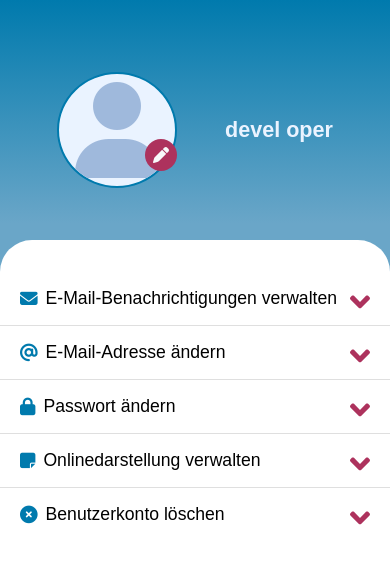
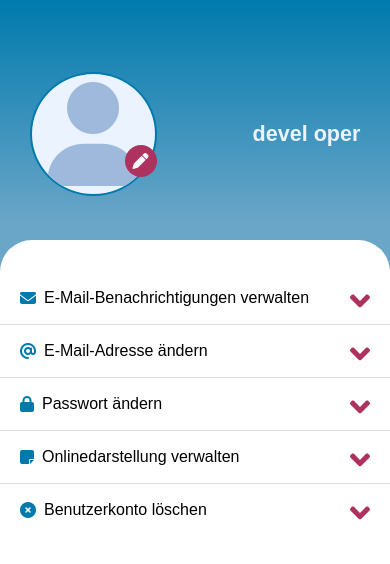
Before and after one commit to sevdeorscelik/TestAufgabe, a React (Create React App) app: page / in a window 390 px wide. Shown: the top 564 px of the page. Built offline with nearby package versions, Linux system fonts and the light colour scheme.

Commit message:
responsive

```diff
--- a/src/App.css
+++ b/src/App.css
@@ -48,6 +48,11 @@
 
 }
 
+.accordion{
+    width: 100%;
+    max-width: 850px;
+}
+
 .accordion-button {
     background-color: transparent !important;
     color: black !important;
@@ -63,57 +68,32 @@
 
 /*Mobile*/
 
-@media screen and (max-width: 425px) {
-
-
-    .Header {
+@media screen and (max-width: 575px){
+    .Header{
         background-image: none;
         background: rgb(106, 166, 200);
         background: linear-gradient(0deg, rgba(106, 166, 200, 1) 7%, rgba(0, 122, 173, 1) 100%);
-        width: 100%;
-        height: 15rem ;
-        margin-bottom: 0 !important;
+        height: 15rem;
+    }
+    .user-icon {
+        font-size: 6.5rem;
+    }
+    .user-container{
+        top: 30%;
+    }
+    .user-name{
+        color: #EAF3FF !important;
+    }
+    .accordion{
+        padding-top: 2rem ;
+        border-radius: 2rem 2rem 0 0 !important;
+        background-color: white;
+    }
+    .DropdownMenu {
+        margin-top: 0rem !important;
+        background: rgb(106, 166, 200);
 
     }
 
 
-    .user-icon {
-        font-size: 6rem;
-
-    }
-
-    .user-container{
-       flex-direction: row !important;
-       top: 30%;
-       gap: 3rem !important;
-
-    }
-
-    .user-name{
-        color: #EAF3FF !important;
-    }
-
-    .accordion{
-        width: 100% !important;
-        padding-top: 2rem ;
-        border-radius: 2rem 2rem 0 0 !important;
-        background-color: white;
-    }
-
-    .accordion-button{
-        font-size: 1.1rem !important;
-    }
-
-    .DropdownMenu {
-        margin-top: 0rem;
-        background: rgb(106, 166, 200);
-
-
-    }
-
-    .btn-submit{
-        width: 90% !important;
-    }
-
-
 }
--- a/src/components/DropdownMenu.js
+++ b/src/components/DropdownMenu.js
@@ -41,12 +41,12 @@ const DropdownMenu = () => {
 
     return (
         <div className='DropdownMenu d-flex flex-column justify-content-center align-items-center '>
-            <div className="accordion accordion-flush w-50 " id="accordionFlushExample">
+            <div className="accordion accordion-flush " id="accordionFlushExample">
                 {items.map((item, index) => {
                     return (
                         <div className="accordion-item">
                             <h2 className="accordion-header" id={`flush-heading${item.number}`}>
-                                <div className="accordion-button collapsed fs-5" data-bs-toggle="collapse" data-bs-target={`#flush-collapse${item.number}`} aria-expanded="false" aria-controls={`flush-collapse${item.number}`}>
+                                <div className="accordion-button collapsed fs-6 fs-sm-5" data-bs-toggle="collapse" data-bs-target={`#flush-collapse${item.number}`} aria-expanded="false" aria-controls={`flush-collapse${item.number}`}>
                                     <i className ={`fas ${item.icon} me-2 color-blue`}></i><span>{item.title}</span>
                                 </div>
                             </h2>
--- a/src/components/Header.js
+++ b/src/components/Header.js
@@ -3,11 +3,11 @@ import React from "react"
 const Header = () => {
     return (
 
-            <div className='Header position-relative d-flex justify-content-center align-items-center mb-5 '>
+            <div className='Header position-relative d-flex justify-content-center align-items-center mb-md-5 '>
 
-                <div className='position-absolute d-flex flex-column justify-content-center align-items-center user-container'>
+                <div className='position-absolute d-flex flex-sm-column flex-row justify-content-center align-items-center user-container'>
 
-                    <div className='position-relative '>
+                    <div className='position-relative me-sm-0 me-5'>
 
                         <div className=' overflow-hidden ps-2 pe-2 rounded-circle box-user'>
                             <i className="fas fa-user p-2 user-icon "></i>
@@ -17,7 +17,7 @@ const Header = () => {
 
                     </div>
 
-                    <p className='fs-4 fw-bold color-blue mb-0 user-name'>devel oper</p>
+                    <p className='fs-4 ms-sm-0 ms-5 fw-bold color-blue mb-0 user-name'>devel oper</p>
 
                 </div>
             </div>
```
